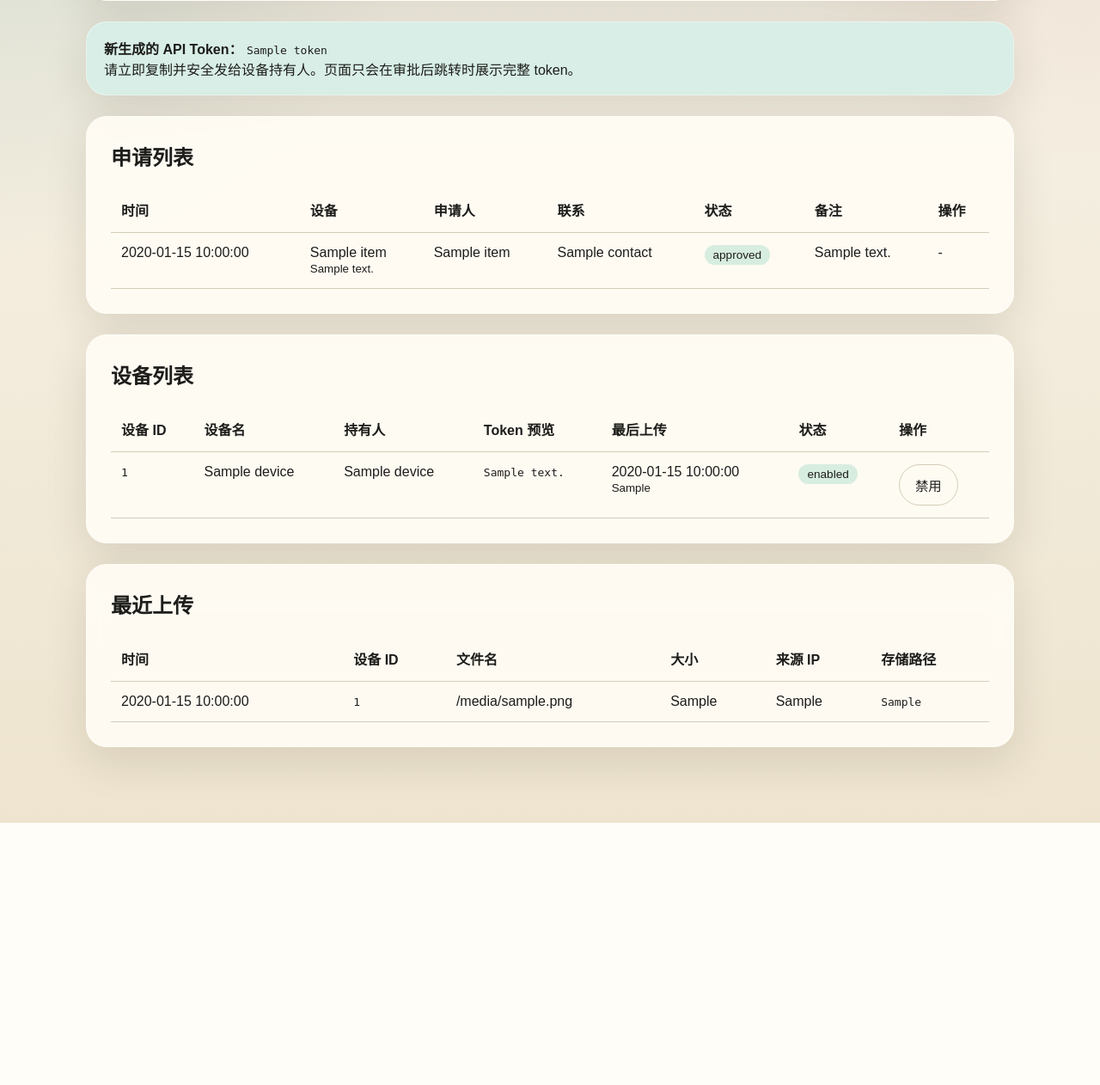
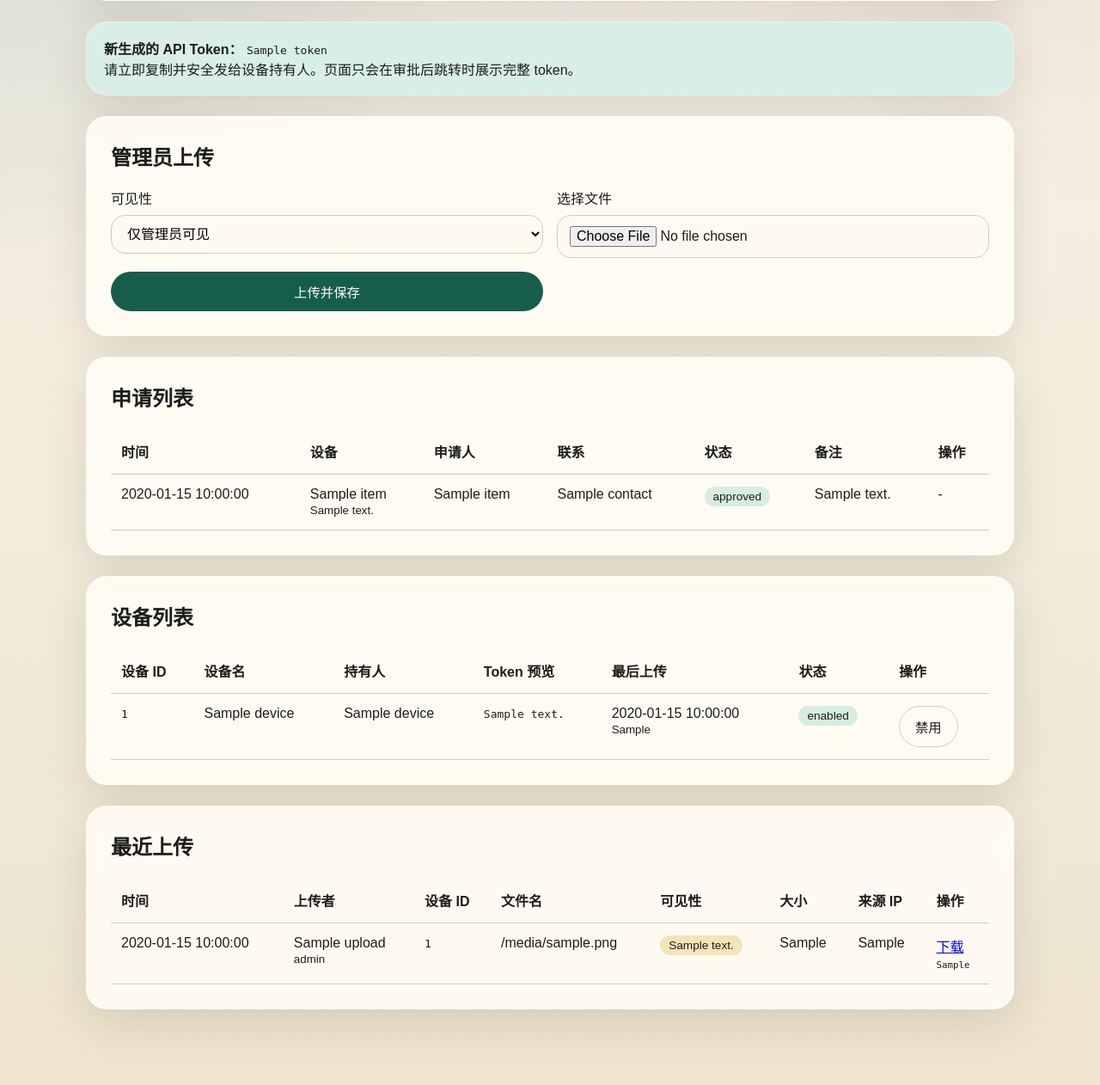
Before and after one commit to NoPhyNoLife/Share_Files, a FastAPI app: template linux-file-whitelist-demo/app/templates/admin_dashboard.html in a window 1280 px wide. Shown: the part 219-1481 px from the top of the page at 86% size. Before the commit the page ends 1176 px from the top, so only its background shows below. Run offline with FastAPI, Linux system fonts and the light colour scheme; the template is opened without the code that fills it: most values are stand-ins (such as "Sample title", 1, 10 or a date in 2020).

Commit message:
Added a web-based upload feature and a public file repository.

```diff
--- a/linux-file-whitelist-demo/app/main.py
+++ b/linux-file-whitelist-demo/app/main.py
@@ -4,7 +4,7 @@ import secrets
 from pathlib import Path
 
 from fastapi import FastAPI, File, Form, HTTPException, Request, UploadFile
-from fastapi.responses import HTMLResponse, JSONResponse, RedirectResponse
+from fastapi.responses import FileResponse, HTMLResponse, JSONResponse, RedirectResponse
 from fastapi.staticfiles import StaticFiles
 from fastapi.templating import Jinja2Templates
 from starlette.middleware.sessions import SessionMiddleware
@@ -54,6 +54,45 @@ def bearer_token(request: Request) -> str | None:
     return None
 
 
+def validate_upload(payload: bytes) -> None:
+    max_bytes = settings.max_upload_mb * 1024 * 1024
+    if len(payload) > max_bytes:
+        raise HTTPException(status_code=413, detail=f"File exceeds {settings.max_upload_mb} MB limit")
+
+
+def persist_upload(
+    *,
+    filename: str,
+    payload: bytes,
+    content_type: str | None,
+    source_ip: str | None,
+    uploader_name: str,
+    uploader_role: str,
+    visibility: str,
+    device_id: str | None = None,
+) -> UploadRecord:
+    safe_name = Path(filename or "upload.bin").name
+    owner_dir_name = device_id or "admin"
+    target_dir = upload_root / owner_dir_name
+    target_dir.mkdir(parents=True, exist_ok=True)
+    timestamp = utc_now().replace(":", "-")
+    stored_path = target_dir / f"{timestamp}__{safe_name}"
+    stored_path.write_bytes(payload)
+    record = UploadRecord(
+        device_id=device_id,
+        uploader_name=uploader_name,
+        uploader_role=uploader_role,
+        filename=safe_name,
+        stored_path=str(stored_path.relative_to(BASE_DIR)),
+        visibility=visibility,
+        content_type=content_type,
+        size_bytes=len(payload),
+        source_ip=source_ip,
+    )
+    store.record_upload(record)
+    return record
+
+
 @app.get("/", response_class=HTMLResponse)
 async def home(request: Request) -> HTMLResponse:
     return templates.TemplateResponse(
@@ -62,6 +101,8 @@ async def home(request: Request) -> HTMLResponse:
         context={
             "title": settings.app_name,
             "request_submitted": request.query_params.get("submitted") == "1",
+            "upload_success": request.query_params.get("upload") == "1",
+            "upload_error": request.query_params.get("upload_error"),
         },
     )
 
@@ -124,6 +165,7 @@ async def admin_dashboard(request: Request) -> HTMLResponse:
             "devices": devices,
             "uploads": uploads,
             "token": request.query_params.get("token"),
+            "admin_upload_success": request.query_params.get("admin_upload") == "1",
         },
     )
 
@@ -168,36 +210,97 @@ async def upload_file(request: Request, file: UploadFile = File(...)) -> JSONRes
         raise HTTPException(status_code=403, detail="Invalid or disabled token")
 
     payload = await file.read()
-    max_bytes = settings.max_upload_mb * 1024 * 1024
-    if len(payload) > max_bytes:
-        raise HTTPException(status_code=413, detail=f"File exceeds {settings.max_upload_mb} MB limit")
-
-    safe_name = Path(file.filename or "upload.bin").name
-    device_dir = upload_root / device.id
-    device_dir.mkdir(parents=True, exist_ok=True)
-    timestamp = utc_now().replace(":", "-")
-    target_name = f"{timestamp}__{safe_name}"
-    stored_path = device_dir / target_name
-    stored_path.write_bytes(payload)
-
-    record = UploadRecord(
+    validate_upload(payload)
+    record = persist_upload(
+        filename=file.filename or "upload.bin",
+        payload=payload,
+        content_type=file.content_type,
+        source_ip=client_ip(request),
+        uploader_name=device.name,
+        uploader_role="device",
+        visibility="admin_only",
         device_id=device.id,
-        filename=safe_name,
-        stored_path=str(stored_path.relative_to(BASE_DIR)),
-        content_type=file.content_type,
-        size_bytes=len(payload),
-        source_ip=client_ip(request),
     )
-    store.record_upload(record)
     return JSONResponse(
         {
             "message": "Upload accepted",
             "device_id": device.id,
-            "filename": safe_name,
+            "filename": record.filename,
             "stored_path": record.stored_path,
             "size_bytes": record.size_bytes,
+            "visibility": record.visibility,
         }
     )
+
+
+@app.post("/upload")
+async def upload_from_web(
+    request: Request,
+    api_token: str = Form(...),
+    file: UploadFile = File(...),
+) -> RedirectResponse:
+    device = store.get_device_by_token(api_token.strip())
+    if not device:
+        return RedirectResponse(url="/?upload_error=invalid_token", status_code=303)
+    payload = await file.read()
+    validate_upload(payload)
+    persist_upload(
+        filename=file.filename or "upload.bin",
+        payload=payload,
+        content_type=file.content_type,
+        source_ip=client_ip(request),
+        uploader_name=device.name,
+        uploader_role="device",
+        visibility="admin_only",
+        device_id=device.id,
+    )
+    return RedirectResponse(url="/?upload=1", status_code=303)
+
+
+@app.post("/admin/upload")
+async def admin_upload(
+    request: Request,
+    visibility: str = Form(...),
+    file: UploadFile = File(...),
+) -> RedirectResponse:
+    require_admin(request)
+    if visibility not in {"admin_only", "public"}:
+        raise HTTPException(status_code=400, detail="Invalid visibility")
+    payload = await file.read()
+    validate_upload(payload)
+    persist_upload(
+        filename=file.filename or "upload.bin",
+        payload=payload,
+        content_type=file.content_type,
+        source_ip=client_ip(request),
+        uploader_name="Administrator",
+        uploader_role="admin",
+        visibility=visibility,
+    )
+    return RedirectResponse(url="/admin?admin_upload=1", status_code=303)
+
+
+@app.get("/downloads", response_class=HTMLResponse)
+async def public_downloads(request: Request) -> HTMLResponse:
+    uploads = sorted(store.list_public_uploads(), key=lambda item: item.uploaded_at, reverse=True)
+    return templates.TemplateResponse(
+        request=request,
+        name="downloads.html",
+        context={"uploads": uploads},
+    )
+
+
+@app.get("/files/{upload_id}")
+async def download_file(request: Request, upload_id: str) -> FileResponse:
+    upload = next((item for item in store.list_uploads() if item.id == upload_id), None)
+    if upload is None:
+        raise HTTPException(status_code=404, detail="File not found")
+    if upload.visibility != "public" and not is_admin(request):
+        raise HTTPException(status_code=401, detail="Admin login required")
+    target = (BASE_DIR / upload.stored_path).resolve()
+    if not target.exists():
+        raise HTTPException(status_code=404, detail="Stored file missing")
+    return FileResponse(path=target, filename=upload.filename, media_type=upload.content_type)
 
 
 @app.get("/healthz")
--- a/linux-file-whitelist-demo/app/models.py
+++ b/linux-file-whitelist-demo/app/models.py
@@ -43,9 +43,12 @@ class Device(BaseModel):
 
 class UploadRecord(BaseModel):
     id: str = Field(default_factory=lambda: str(uuid4()))
-    device_id: str
+    device_id: str | None = None
+    uploader_name: str
+    uploader_role: Literal["admin", "device"]
     filename: str
     stored_path: str
+    visibility: Literal["admin_only", "public"] = "admin_only"
     content_type: str | None = None
     size_bytes: int
     source_ip: str | None = None
--- a/linux-file-whitelist-demo/app/static/style.css
+++ b/linux-file-whitelist-demo/app/static/style.css
@@ -141,7 +141,8 @@ button:hover {
 }
 
 input,
-textarea {
+textarea,
+select {
   width: 100%;
   border-radius: 16px;
   border: 1px solid var(--border);
--- a/linux-file-whitelist-demo/app/store.py
+++ b/linux-file-whitelist-demo/app/store.py
@@ -36,6 +36,9 @@ class JsonStore:
     def list_uploads(self) -> list[UploadRecord]:
         raw = self._read()["uploads"]
         return [UploadRecord.model_validate(item) for item in raw]
+
+    def list_public_uploads(self) -> list[UploadRecord]:
+        return [item for item in self.list_uploads() if item.visibility == "public"]
 
     def create_application(self, application: Application) -> Application:
         data = self._read()
--- a/linux-file-whitelist-demo/app/templates/admin_dashboard.html
+++ b/linux-file-whitelist-demo/app/templates/admin_dashboard.html
@@ -26,6 +26,30 @@
         <div>请立即复制并安全发给设备持有人。页面只会在审批后跳转时展示完整 token。</div>
       </section>
       {% endif %}
+
+      {% if admin_upload_success %}
+      <section class="notice success">
+        管理员上传已完成。公开文件会显示在公共下载页。
+      </section>
+      {% endif %}
+
+      <section class="card">
+        <h2>管理员上传</h2>
+        <form class="grid-form" action="/admin/upload" method="post" enctype="multipart/form-data">
+          <label>
+            <span>可见性</span>
+            <select name="visibility">
+              <option value="admin_only">仅管理员可见</option>
+              <option value="public">全员可见</option>
+            </select>
+          </label>
+          <label>
+            <span>选择文件</span>
+            <input name="file" type="file" required />
+          </label>
+          <button type="submit">上传并保存</button>
+        </form>
+      </section>
 
       <section class="card">
         <h2>申请列表</h2>
@@ -127,26 +151,30 @@
             <thead>
               <tr>
                 <th>时间</th>
+                <th>上传者</th>
                 <th>设备 ID</th>
                 <th>文件名</th>
+                <th>可见性</th>
                 <th>大小</th>
                 <th>来源 IP</th>
-                <th>存储路径</th>
+                <th>操作</th>
               </tr>
             </thead>
             <tbody>
               {% for upload in uploads %}
               <tr>
                 <td>{{ upload.uploaded_at }}</td>
-                <td><code>{{ upload.device_id }}</code></td>
+                <td>{{ upload.uploader_name }}<br /><small>{{ upload.uploader_role }}</small></td>
+                <td><code>{{ upload.device_id or "-" }}</code></td>
                 <td>{{ upload.filename }}</td>
+                <td><span class="badge {{ 'approved' if upload.visibility == 'public' else 'pending' }}">{{ upload.visibility }}</span></td>
                 <td>{{ upload.size_bytes }}</td>
                 <td>{{ upload.source_ip or "-" }}</td>
-                <td><code>{{ upload.stored_path }}</code></td>
+                <td><a href="/files/{{ upload.id }}">下载</a><br /><small><code>{{ upload.stored_path }}</code></small></td>
               </tr>
               {% else %}
               <tr>
-                <td colspan="6">暂无上传记录</td>
+                <td colspan="8">暂无上传记录</td>
               </tr>
               {% endfor %}
             </tbody>
```
Also changed, not shown: linux-file-whitelist-demo/app/templates/downloads.html (added, +53 -0 lines), linux-file-whitelist-demo/app/templates/home.html (+34 -0 lines), linux-file-whitelist-demo/README.md.
